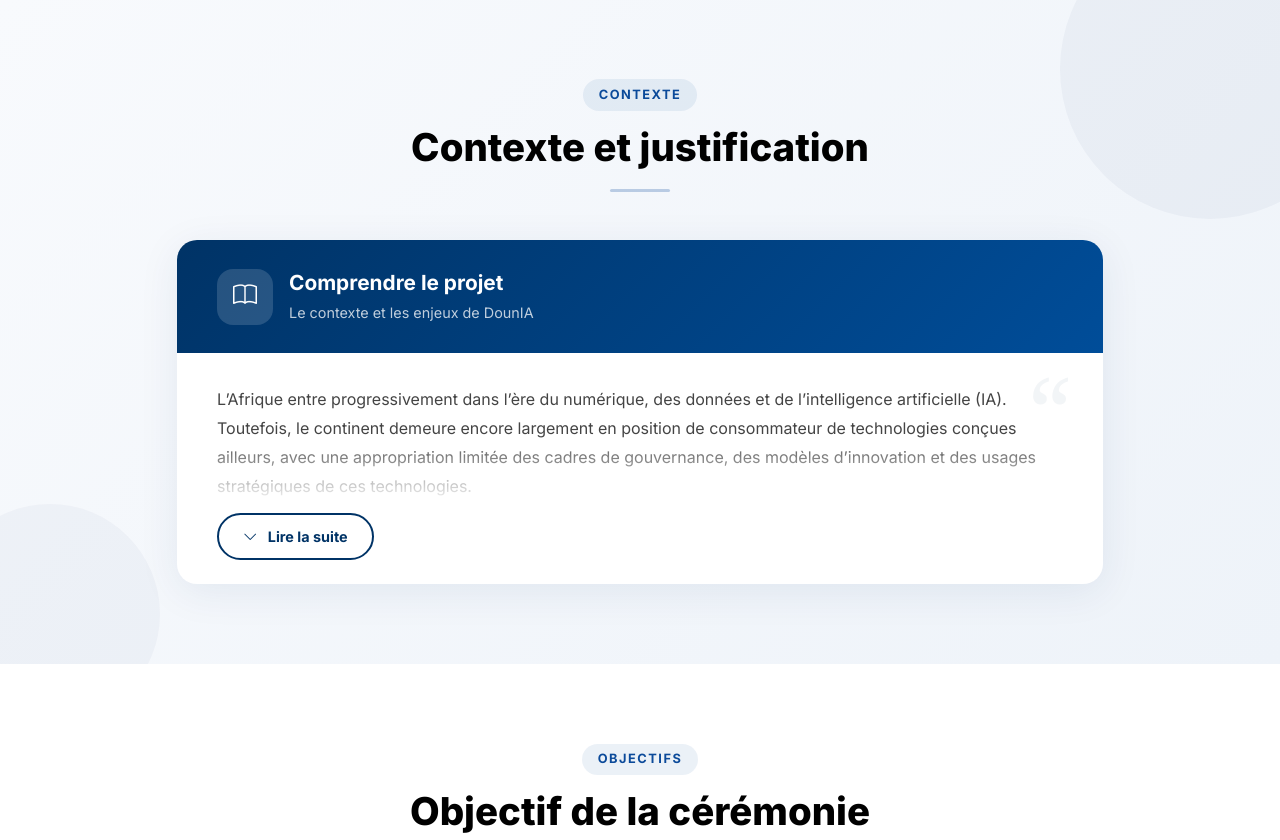
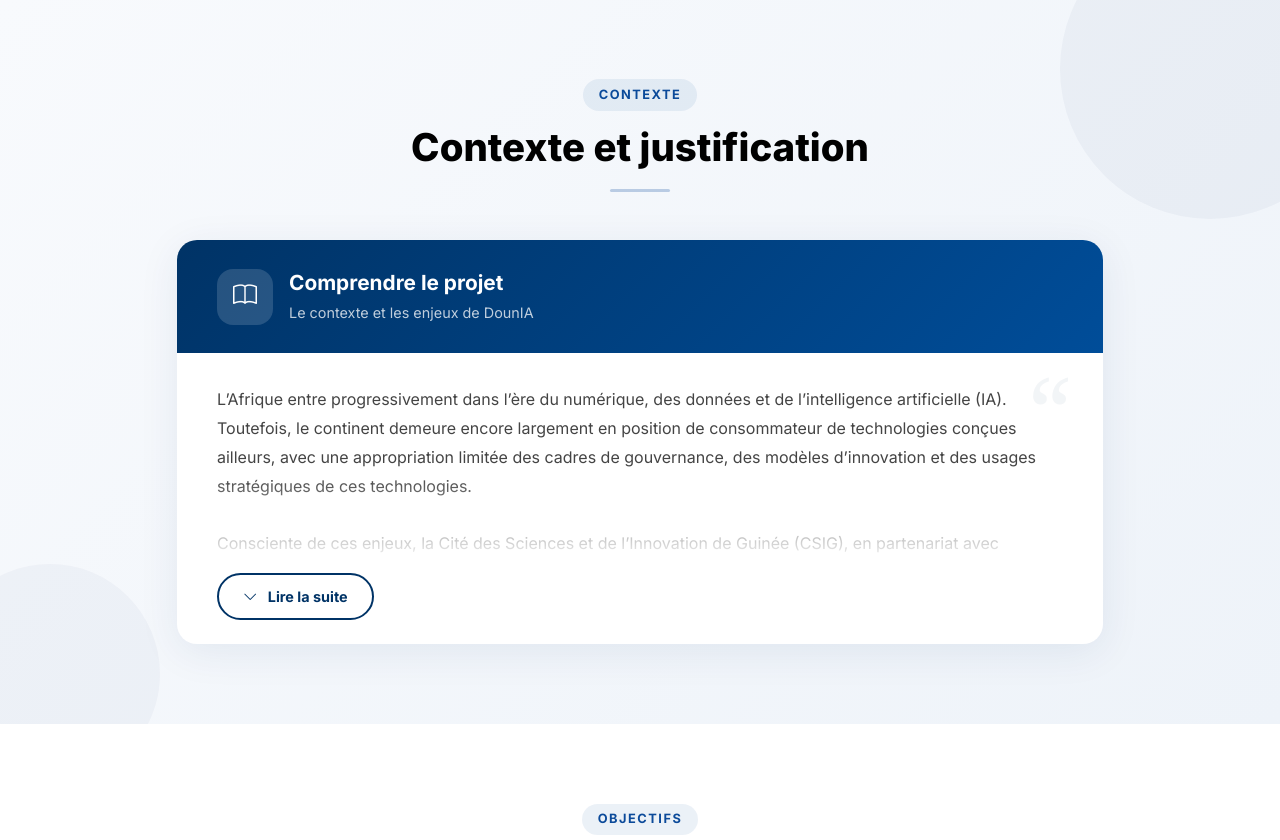
Before and after one commit to Bella5768/douniaguinee, a Django app: page /restitution/ in a window 1280 px wide. Shown: the part 582-1422 px from the top of the page. Run offline with Django 4.2, Linux system fonts and the light colour scheme; data comes from the database, SQL or seed files in the repository; data that the repository does not hold is empty.

Commit message:
Restitution contexte: max-height 180px !important, gradient fade ameliore, overflow force

```diff
--- a/templates/inscriptions/restitution.html
+++ b/templates/inscriptions/restitution.html
@@ -352,13 +352,13 @@
         font-family: Georgia, serif;
     }
     .contexte-text {
-        max-height: 120px;
-        overflow: hidden;
+        max-height: 180px !important;
+        overflow: hidden !important;
         position: relative;
-        transition: max-height .5s ease;
+        transition: max-height .6s cubic-bezier(0.4,0,0.2,1);
     }
     .contexte-text.expanded {
-        max-height: 3000px;
+        max-height: 4000px !important;
     }
     .contexte-text p {
         color: #444;
@@ -371,8 +371,9 @@
         bottom: 0;
         left: 0;
         right: 0;
-        height: 70px;
-        background: linear-gradient(transparent, #fff);
+        height: 90px;
+        background: linear-gradient(to bottom, rgba(255,255,255,0), rgba(255,255,255,1));
+        pointer-events: none;
     }
     .contexte-text ul {
         padding-left: 0;
```
